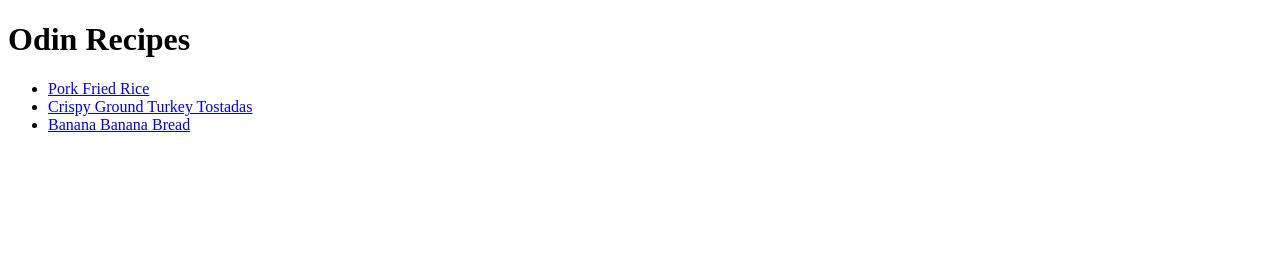
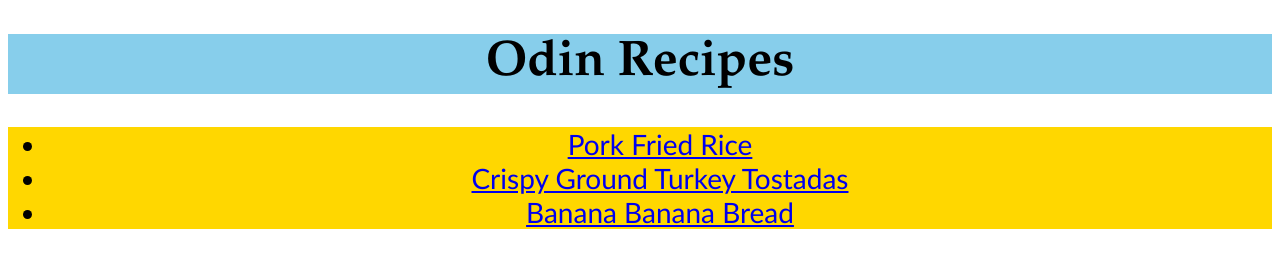
Before and after one commit to whimsicaltestical/odin-recipies, a plain HTML site: page index.html in a window 1280 px wide. Drawn offline with Linux system fonts and the light colour scheme.

Commit message:
Add stylesheet to index page
Added a CSS stylesheet and linked it to index.html

```diff
--- a/index.html
+++ b/index.html
@@ -1,13 +1,14 @@
 <!DOCTYPE html>
 <html lang="en">
     <head>
+        <link rel="stylesheet" href="style.css">
         <meta charset="utf-8">
         <title>Recipes</title>
     </head>
     <body>
         <h1>Odin Recipes</h1>
           <ul>
-              <li> <a href="./recipes/pork_fried_rice.html">Pork Fried Rice</a></li>
+              <li><a href="./recipes/pork_fried_rice.html">Pork Fried Rice</a></li>
               <li><a href="./recipes/pork_fried_rice.html#tostadas">Crispy Ground Turkey Tostadas</a></li>
               <li><a href="./recipes/pork_fried_rice.html#banana_bread">Banana Banana Bread</a></a></li>
           </ul>
--- /dev/null
+++ b/style.css
@@ -0,0 +1,12 @@
+h1 {
+    text-align: center;
+    font-size: 50px;
+    font-family: Garamond, Serif;
+    background-color: skyblue;
+}
+ul{
+    text-align: center;
+    background-color: gold;
+    font-size: 28px;
+    font-family: 'Gill Sans', 'Gill Sans MT', Calibri, 'Trebuchet MS', sans-serif;
+}
```
